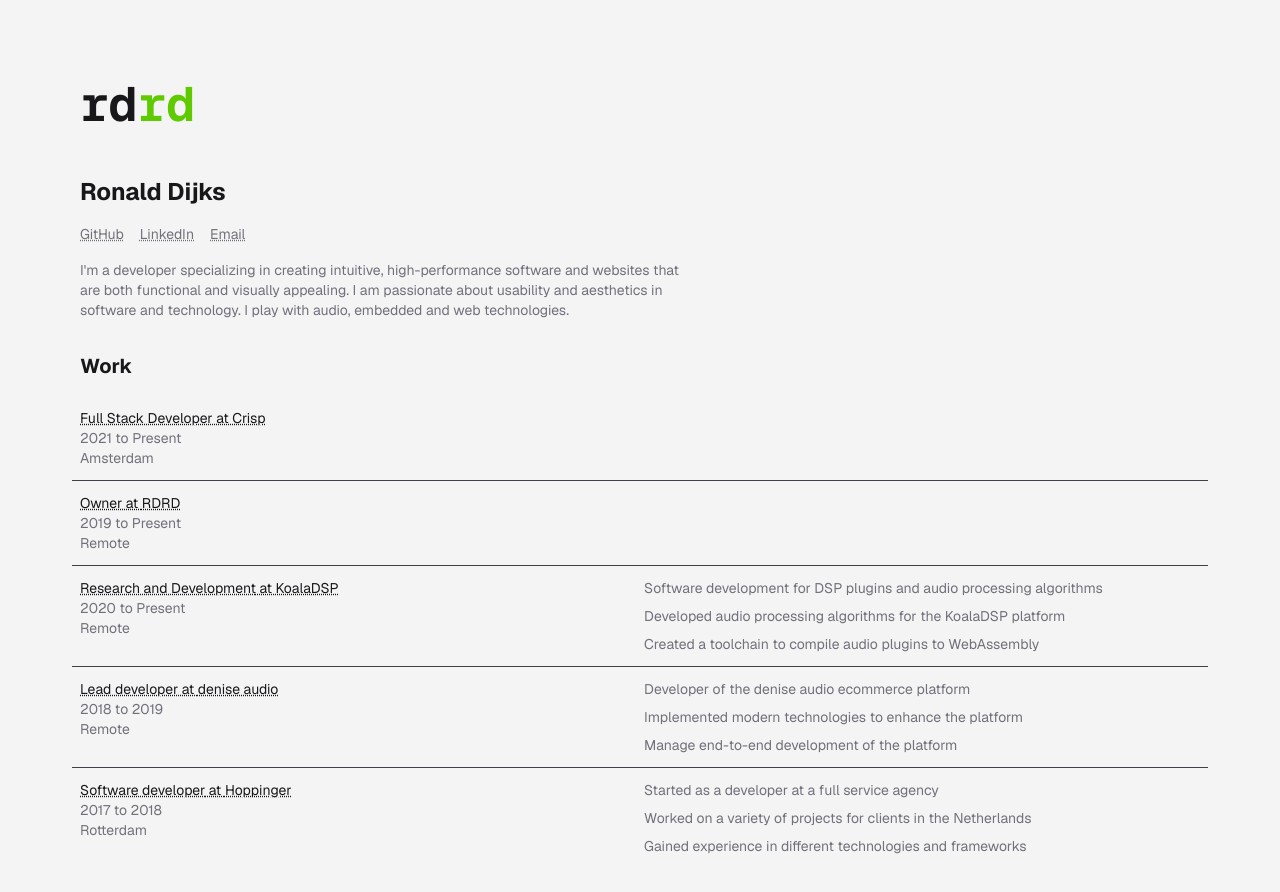
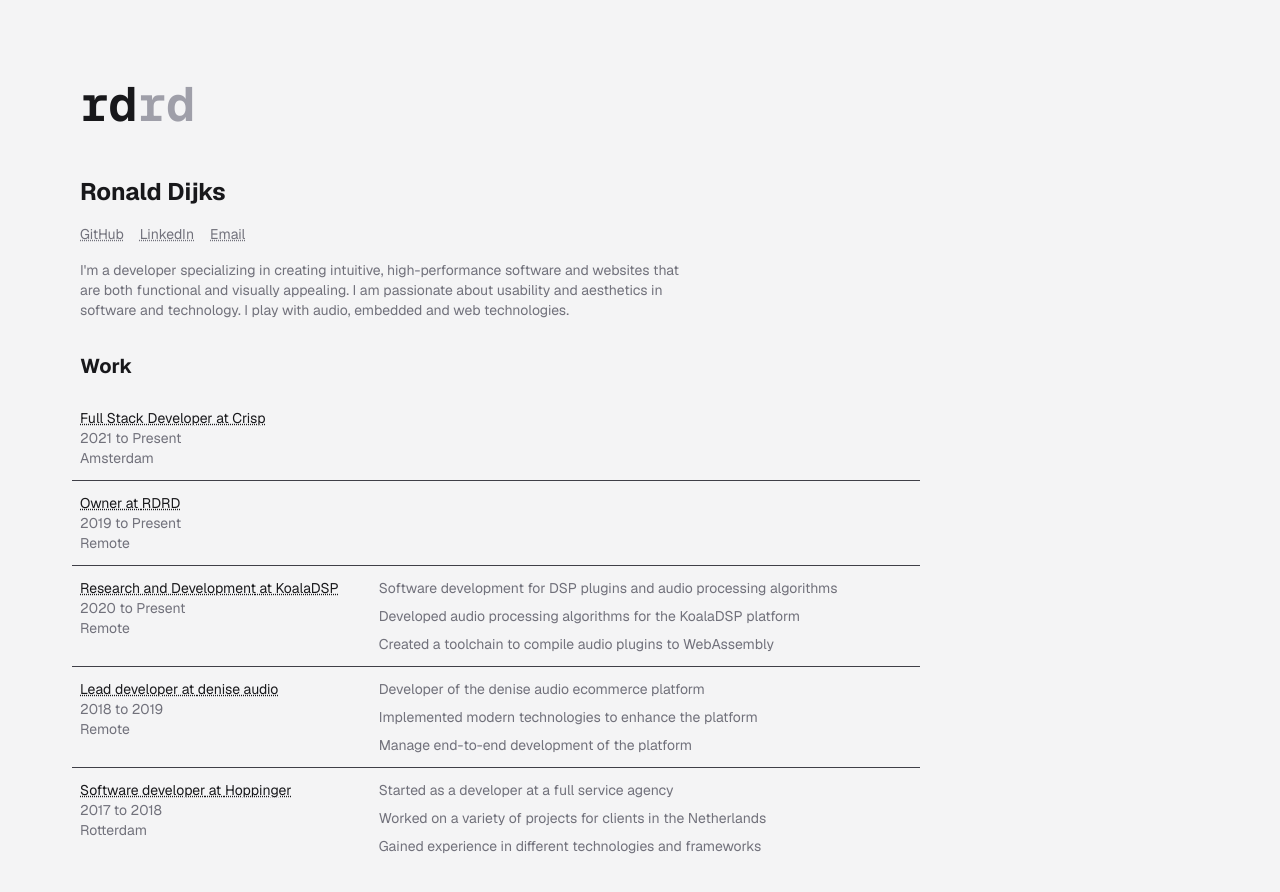
Before and after one commit to RonaldDijks/resume.rdrd.io, a Next.js app: page / in a window 1280 px wide. Shown: the top 892 px of the page. Built offline with nearby package versions, Linux system fonts and the light colour scheme.

Commit message:
@components/work: fix layout

```diff
--- a/src/app/globals.css
+++ b/src/app/globals.css
@@ -106,3 +106,8 @@
   animation: fade-in-up 0.8s ease-in-out forwards;
   opacity: 0;
 }
+
+::selection {
+  color: var(--color-zinc-900);
+  background-color: var(--color-violet-500);
+}
--- a/src/app/page.tsx
+++ b/src/app/page.tsx
@@ -4,7 +4,7 @@ import Work from "@/components/Work";
 
 export default function Home() {
   return (
-    <main className="flex flex-col p-8 gap-8">
+    <main className="flex flex-col p-8 gap-8 max-w-4xl">
       <Logo />
       <Header />
       <Work />
--- a/src/components/Logo.tsx
+++ b/src/components/Logo.tsx
@@ -8,7 +8,7 @@ const Logo = () => {
         className="block font-mono font-bold text-5xl transition-transform ease-in-out duration-200 hover:scale-110"
       >
         <span>rd</span>
-        <span className="animate-rainbow text-logo">rd</span>
+        <span className="text-zinc-400">rd</span>
       </NextLink>
     </div>
   );
--- a/src/components/Work.tsx
+++ b/src/components/Work.tsx
@@ -67,7 +67,7 @@ export interface ExperienceProps {
 
 const Experience: React.FC<ExperienceProps> = (props) => {
   return (
-    <div className="grid gap-2 md:grid-cols-2 text-sm text-muted hover:bg-zinc-800 py-3 px-2 -mx-2">
+    <div className="grid gap-8 grid-cols-[1fr_2fr] text-sm text-muted hover:bg-zinc-800 py-3 px-2 -mx-2">
       <div>
         <h3 className="text-foreground">
           <Link href={props.company.url}>
@@ -79,11 +79,11 @@ const Experience: React.FC<ExperienceProps> = (props) => {
         </p>
         <p>{props.location}</p>
       </div>
-      <ul className="grid gap-2">
+      <div className="grid gap-2">
         {props.details.map((detail) => (
-          <li key={detail}>{detail}</li>
+          <div key={detail}>{detail}</div>
         ))}
-      </ul>
+      </div>
     </div>
   );
 };
```
